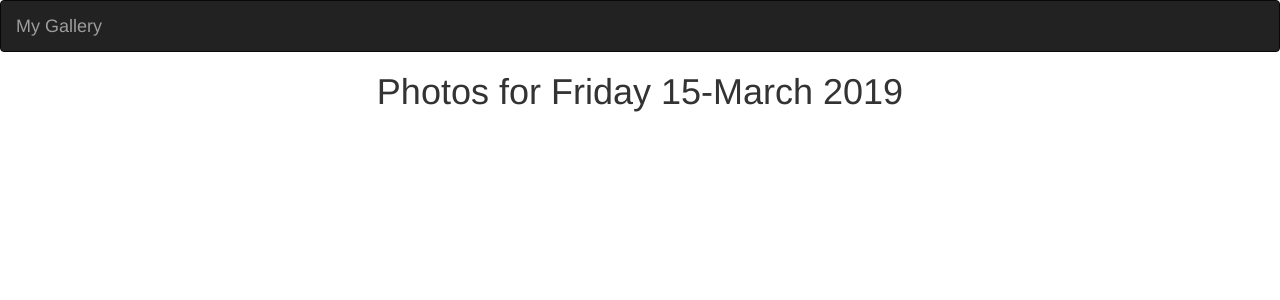
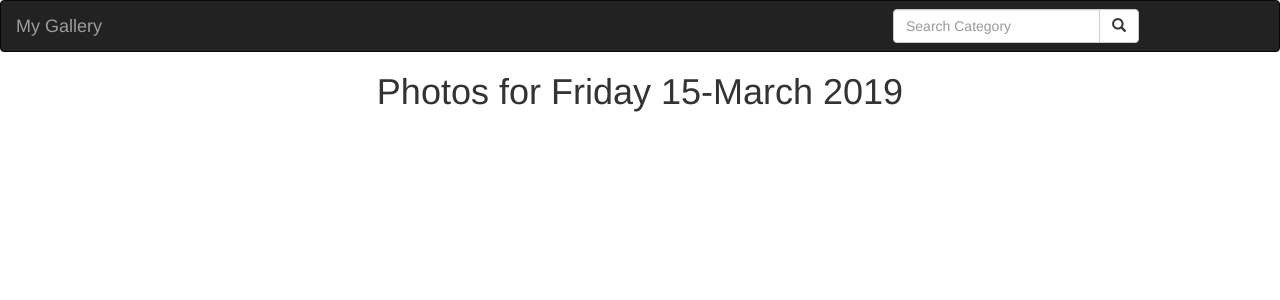
Before and after one commit to mbabazif/my-gallery, a Django app: page /today/ in a window 1280 px wide. Shown: the top 300 px of the page. Run offline with Django 3.2, Linux system fonts and the light colour scheme; some libraries are stand-ins or nearby versions.

Commit message:
adding the search bar button

```diff
--- a/photos/models.py
+++ b/photos/models.py
@@ -1,5 +1,5 @@
 from django.db import models
-import datetime as dt
+
 
 # Create your models here.
 
@@ -31,7 +31,7 @@ class Image(models.Model):
     image_description = models.CharField(max_length =30)
     location = models.ForeignKey(Location, on_delete=models.CASCADE, blank=True, null=True)
     category = models.ForeignKey(Category, on_delete=models.CASCADE, blank=True, null=True)
-    pub_date = models.DateTimeField(auto_now_add=True)
+
 
     def __str__(self):
         return self.image
--- a/photos/templates/navbar.html
+++ b/photos/templates/navbar.html
@@ -1,17 +1,23 @@
-<!DOCTYPE html>
-<html lang="en">
-<head>
 
-  <meta charset="utf-8">
-  <meta name="viewport" content="width=device-width, initial-scale=1">
-</head>
-<body>
 <nav class="navbar navbar-inverse">
-  <div class="container-fluid">
+    <div class="container-fluid">
     <div class="navbar-header">
       <a class="navbar-brand" href="{% url 'photosToday' %}">My Gallery</a>
     </div>
-  </div>
+    <!-- Adding a search form  -->
+    <div class="col-sm-4 col-md-4 navbar-right">
+
+        <form class="navbar-form" role="search" action="{% url 'search_results' %}">
+
+            <div class="input-group">
+                <input type="text" class="form-control" placeholder="Search Category" name="category">
+                <div class="input-group-btn">
+                  <button class="btn btn-default" type="submit"><i class="glyphicon glyphicon-search"></i></button>
+                </div>
+            </div>
+
+        </form>
+    </div>
+          <!-- search form end -->
+    </div>
 </nav>
-</body>
-</html>
```
